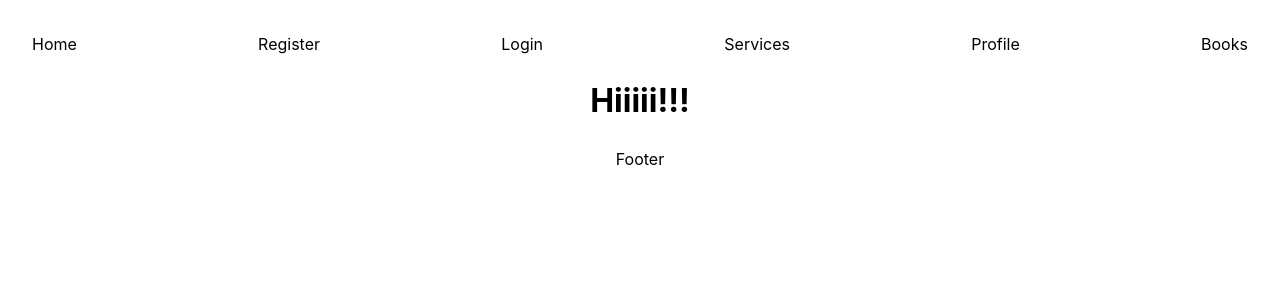
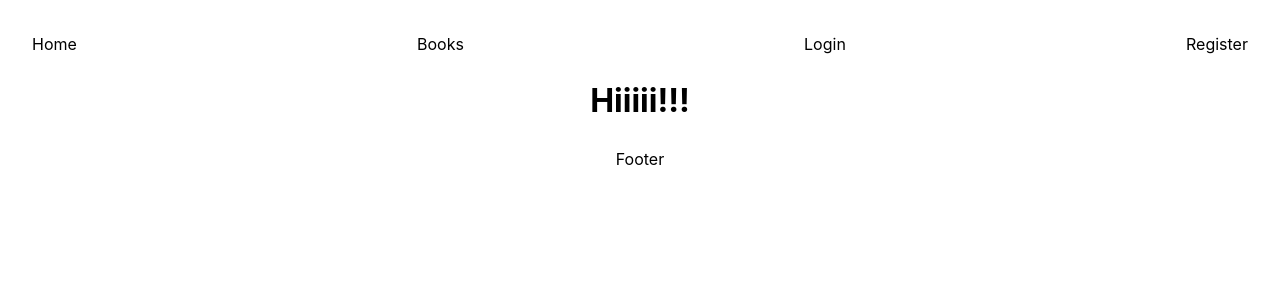
Before and after one commit to More-Pe/frontend-LibraryOnline, a React (Vite) app: page / in a window 1280 px wide. Shown: the top 300 px of the page. Built offline with nearby package versions, Linux system fonts and the light colour scheme.

Commit message:
feat: delete user by id

```diff
--- a/src/apiCalls/apiCalls.js
+++ b/src/Services/apiCalls.js
@@ -62,3 +62,14 @@ export const getAllUsers = async (token) => {
 	})
 	return await response.json();
 }
+
+export const deleteUserById =async (token, id) => {
+	const response = await fetch (`${URL}/users/${id}`,{
+		method: "DELETE",
+		headers: {
+			'Content-Type': 'application/json',
+			'Authorization': `Bearer ${token}`
+		},
+	})
+	return await response.json();
+}
--- a/src/components/CLogin/CLogin.jsx
+++ b/src/components/CLogin/CLogin.jsx
@@ -1,7 +1,7 @@
 import React from 'react';
 import { useState } from 'react';
 import { CInput } from '../CInput/CInput.jsx'
-import { LoginUser } from '../../apiCalls/apiCalls.js';
+import { LoginUser } from '../../Services/apiCalls.js';
 import { useNavigate } from 'react-router-dom';
 import { jwtDecode } from 'jwt-decode'
 import { isTokenValid } from '../../utils/functions.js';
--- a/src/components/CRegister/CRegister.jsx
+++ b/src/components/CRegister/CRegister.jsx
@@ -1,7 +1,7 @@
 import React from 'react';
 import { useState } from 'react';
 import { CInput } from '../CInput/CInput';
-import { RegisterUser } from '../../apiCalls/apiCalls';
+import { RegisterUser } from '../../Services/apiCalls';
 import { useNavigate } from 'react-router-dom';
 
 export const CRegister = () => {
--- a/src/components/Header/Header.jsx
+++ b/src/components/Header/Header.jsx
@@ -6,18 +6,44 @@ import '../Header/Header.css'
 export const Header = () => {
 
     const navigate = useNavigate();
+    const passport = JSON.parse(localStorage.getItem("passport"));
+    let token;
+    if (passport) {
+      token = passport.token;
+    }
+
+    return (
+      <>
+        <div className="flex justify-space-between">
+          <CSurfer path="/" content="Home" />
+          <CSurfer path="/books" content="Books" />
+          {token ? (
+            <>
+              <div onClick={() => localStorage.removeItem("passport")}> LOGOUT </div>
+              <CSurfer path="/profile" content="Profile" />
+            </>
+          ) : (
+            <>
+              <div onClick={() => navigate("/login")}> Login </div>
+              <CSurfer path="/register" content="Register" />
+            </>
+          )}
+        </div>
+      </>
+    );
+  };
 
 
-  return (
-    <>
-    <div className="flex justify-space-betwwen">
-        <CSurfer path="/" content="Home"/>
-        <CSurfer path="/register" content="Register"/>
-        <CSurfer path="/login" content="Login"/>
-        <CSurfer path="/services" content="Services"/>
-        <CSurfer path="/profile" content="Profile"/>
-        <CSurfer path="/books" content="Books"/>
-    </div>
-    </>
-  )
-}
+//   return (
+//     <>
+//     <div className="flex justify-space-betwwen">
+//         <CSurfer path="/" content="Home"/>
+//         <CSurfer path="/register" content="Register"/>
+//         <CSurfer path="/login" content="Login"/>
+//         <CSurfer path="/services" content="Services"/>
+//         <CSurfer path="/profile" content="Profile"/>
+//         <CSurfer path="/books" content="Books"/>
+//     </div>
+//     </>
+//   )
+// }
--- a/src/components/Services/Services.jsx
+++ /dev/null
@@ -1,7 +0,0 @@
-import React from 'react'
-
-export const Services = () => {
-  return (
-    <h1>Services</h1>
-  )
-}
--- a/src/index.css
+++ b/src/index.css
@@ -21,6 +21,6 @@ body {
   display: flex;
 }
 
-.justify-space-betwwen {
+.justify-space-between {
   justify-content: space-between;
 }
--- a/src/views/Admin/Admin.jsx
+++ b/src/views/Admin/Admin.jsx
@@ -1,8 +1,6 @@
-import React from 'react';
-import { useEffect } from 'react';
-import { useState } from 'react';
-import { getAllUsers } from '../../apiCalls/apiCalls';
-import './Admin.css'
+import React, { useEffect, useState } from 'react';
+import { deleteUserById, getAllUsers } from '../../Services/apiCalls';
+import './Admin.css';
 import { CInput } from '../../components/CInput/CInput';
 
 export const Admin = () => {
@@ -20,6 +18,13 @@ export const Admin = () => {
 		};
 		bringAllUsers();
 	}, []);
+
+    const deleteUserHandler = async (e) => {
+		const id = e.target.name;
+		const res = await deleteUserById(token, id);
+		console.log(res);
+    }
+
 	return (
 		<>
 			<h1>Admin</h1>
@@ -38,10 +43,15 @@ export const Admin = () => {
 								key={user.id}>
 								<div className='content'>{user.id}</div>
 								<div className='content'>{user.email}</div>
+								<div className='content'>{user.is_active ? 'Yes' : 'No'}</div>
 								<div className='content'>
-									{user.is_active ? 'Yes' : 'No'}
+									<CInput
+										type='button'
+                                        name={user.id}
+										value='⊘'
+                                        clickFunction={deleteUserHandler}
+									/>
 								</div>
-								<div className='content'><CInput type='button'value='⊘'/></div>
 							</div>
 						);
 					})}
--- a/src/views/Profile/Profile.jsx
+++ b/src/views/Profile/Profile.jsx
@@ -3,7 +3,7 @@ import { useState } from 'react';
 import { CInput } from '../../components/CInput/CInput';
 import { useNavigate } from 'react-router-dom';
 import { useEffect } from 'react';
-import { getProfile, updateProfile } from '../../apiCalls/apiCalls';
+import { getProfile, updateProfile } from '../../Services/apiCalls';
 import './Profile.css';
 
 export const Profile = () => {
--- a/src/views/body/Body.jsx
+++ b/src/views/body/Body.jsx
@@ -1,12 +1,11 @@
 import React from 'react'
 import { Routes, Route } from 'react-router-dom'
-import { Login } from '../Login/Login'
-import { Home } from '../Home/Home'
-import { NotFound } from '../../components/NotFound/NotFound'
-import { Register } from '../Register/Register'
-import { Services } from '../../components/Services/Services'
-import { Books } from '../Books/Books'
-import { Profile } from '../Profile/Profile'
+import { Login } from '../Login/Login.jsx'
+import { Home } from '../Home/Home.jsx'
+import { NotFound } from '../../components/NotFound/NotFound.jsx'
+import { Register } from '../Register/Register.jsx'
+import { Books } from '../Books/Books.jsx'
+import { Profile } from '../Profile/Profile.jsx'
 import { Admin } from '../Admin/Admin'
 
 export const Body = () => {
@@ -24,7 +23,6 @@ export const Body = () => {
         <Route path="/" element={<Home/> }/>
         <Route path="/login" element={<Login/> }/>
         <Route path="/register" element={<Register/> }/>
-        <Route path="/services" element={<Services/>}/>
         <Route path="/books" element={<Books/>}/>
         <Route path="/profile" element={<Profile/>}/>
 
```
Also changed, not shown: src/components/Services/Services.css (deleted).
